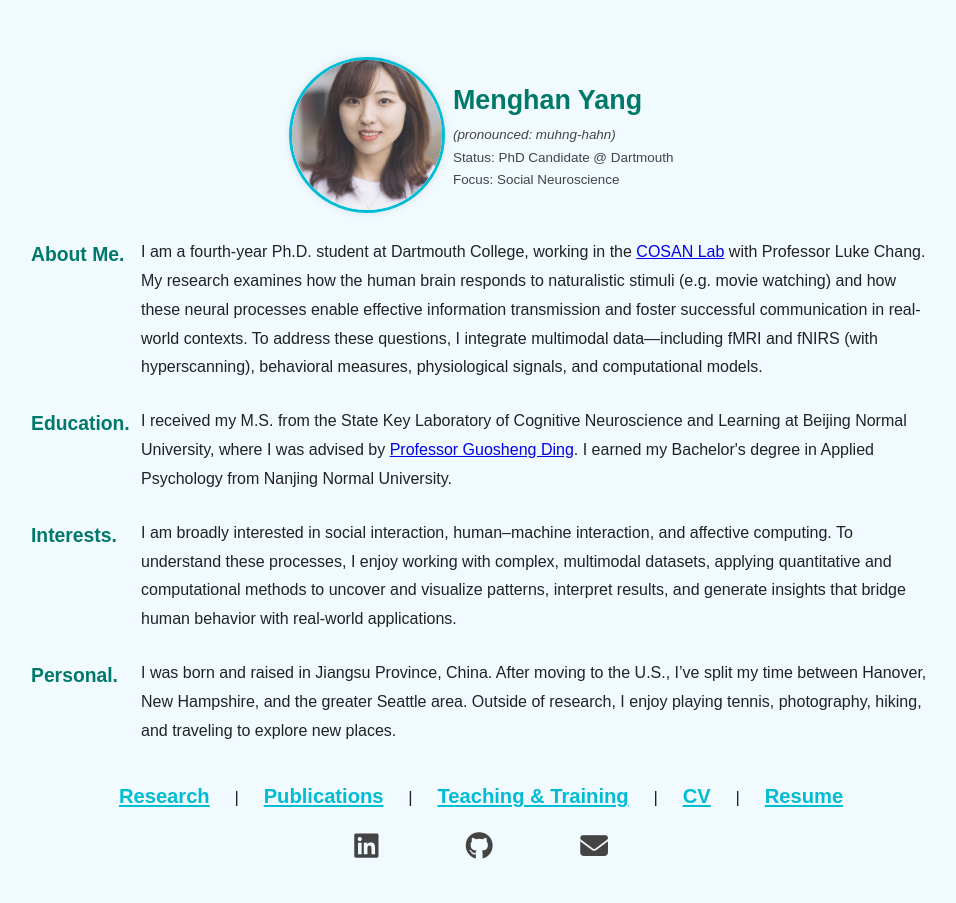
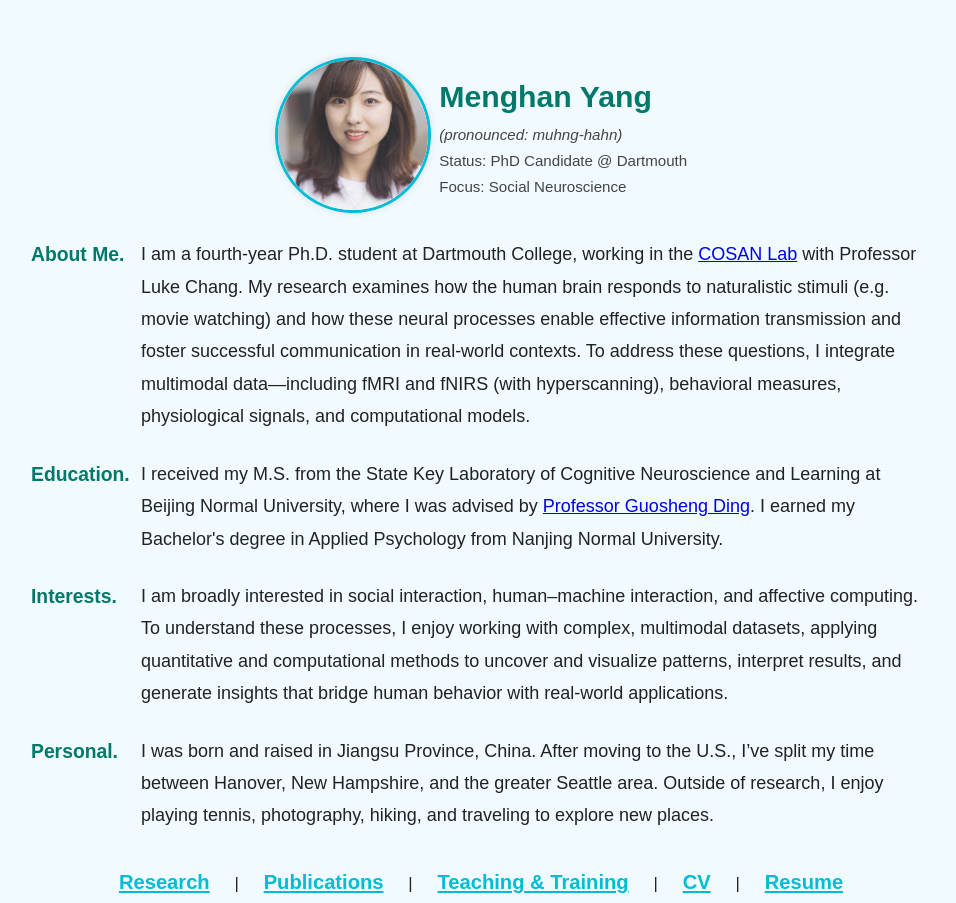
Before and after one commit to Menghan-Yang/personal_website_myang, a plain HTML site: page index.html in a window 1280 px wide. Shown: the top 903 px of the page, without its empty margins (159-1115 px from the left). Drawn offline with Linux system fonts and the light colour scheme.

Commit message:
fontsize

```diff
--- a/style.css
+++ b/style.css
@@ -88,13 +88,13 @@ nav a:hover {
 }
 
 .name {
-  font-size: 1.6em;
+  font-size: 1.8em;
   margin: 0;
   color: #00796b;
 }
 
 .pronunciation {
-  font-size: 0.80em;
+  font-size: 0.90em;
   font-style: italic;
   color: #666;
   margin-top: 0;
@@ -102,13 +102,13 @@ nav a:hover {
 }
 
 .sub-info {
-  font-size: 0.80em;
+  font-size: 0.9em;
   color: #444;
   margin: 0;
 }
 
 .intro-text p {
-  font-size: 0.8em;
+  font-size: 0.9em;
   margin: 0em 0;
   color: #444;
 }
@@ -138,7 +138,7 @@ nav a:hover {
   margin: 0;
   text-align: left;
   text-indent: 0;
-  font-size: 16px;
+  font-size: 18px;
 }
 
 /* ---------- Publications & Project Links ---------- */
```
